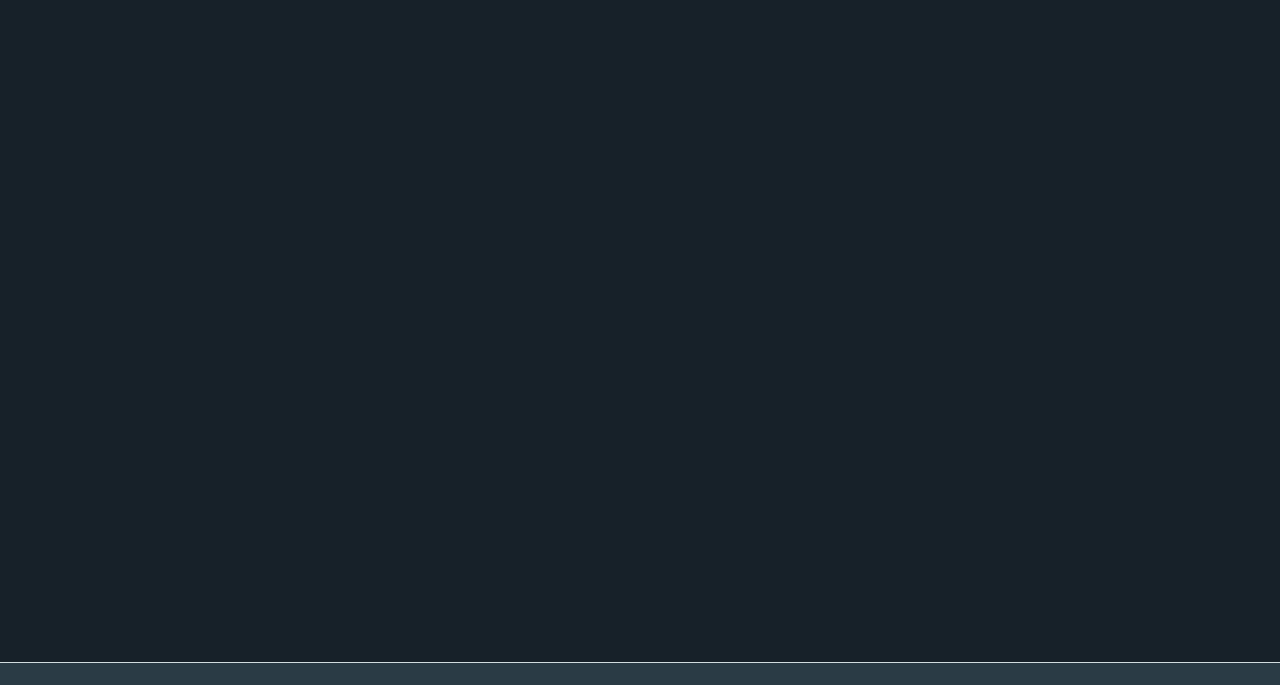
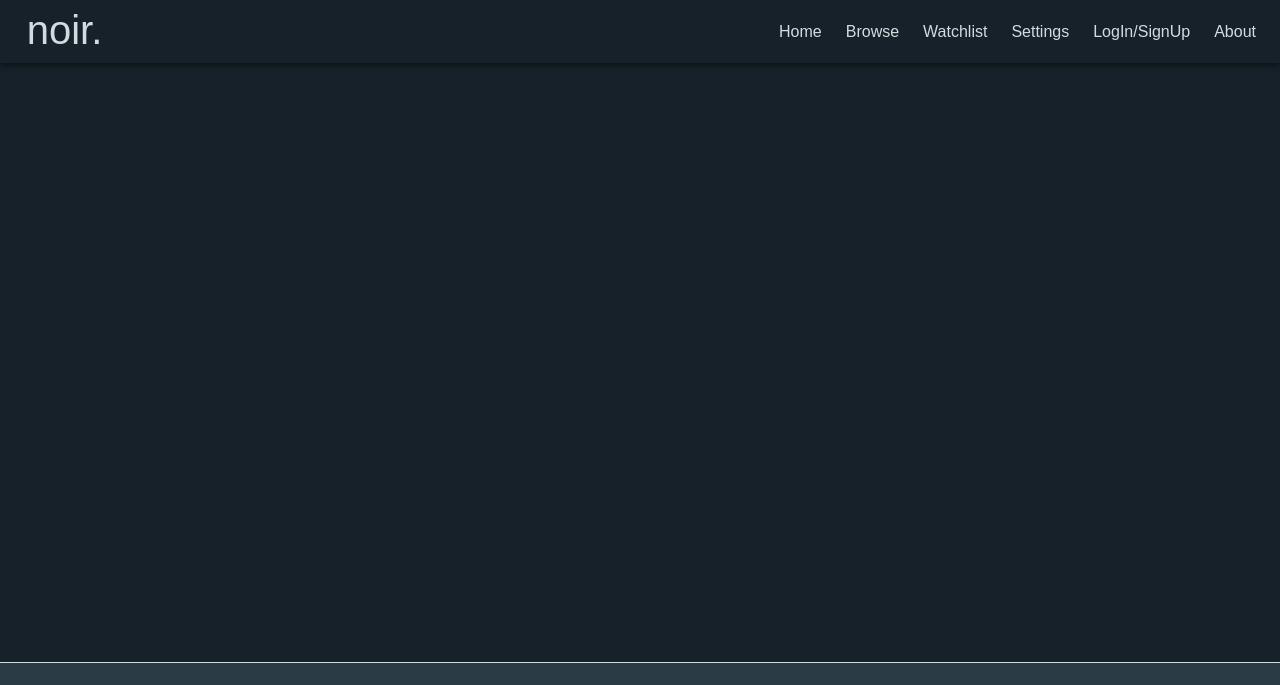
Before and after one commit to bhadra005/noir--Movie_Watchlist, a plain HTML site: page watchlistDetails.html in a window 1280 px wide. Shown: the top 685 px of the page. Drawn offline with Linux system fonts and the light colour scheme; no server answers.

Commit message:
Update watchlistDetails.html

```diff
--- a/watchlistDetails.html
+++ b/watchlistDetails.html
@@ -8,6 +8,19 @@
 </head>
 <body>
     <div class="mainbox">
+        <nav>
+    <div class="logo">
+      <a href="index.html"><h2 class="img">noir.</h2></a>
+    </div>
+    <div class="nav-links">
+      <a href="index.html">Home</a>
+      <a href="browse.html">Browse</a>
+      <a href="watchlist.html">Watchlist</a>
+      <a href="settings.html">Settings</a>
+      <a href="login.html">LogIn/SignUp</a>
+      <a href="about.html">About</a>
+    </div>
+  </nav>
         <h1 id="watchlistTitle"></h1>
         <div id="watchlist-container" class="movie-grid1"></div>
     </div>
```
